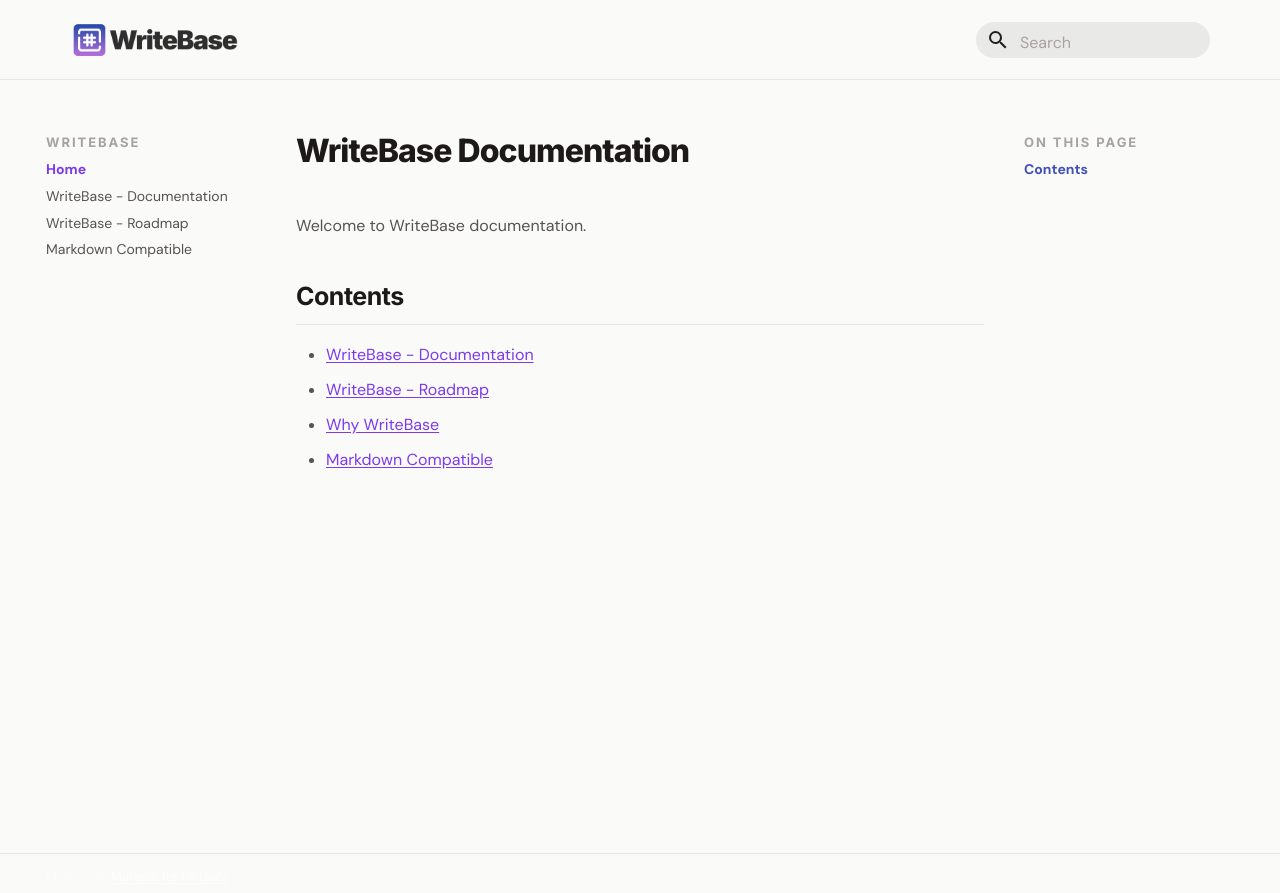
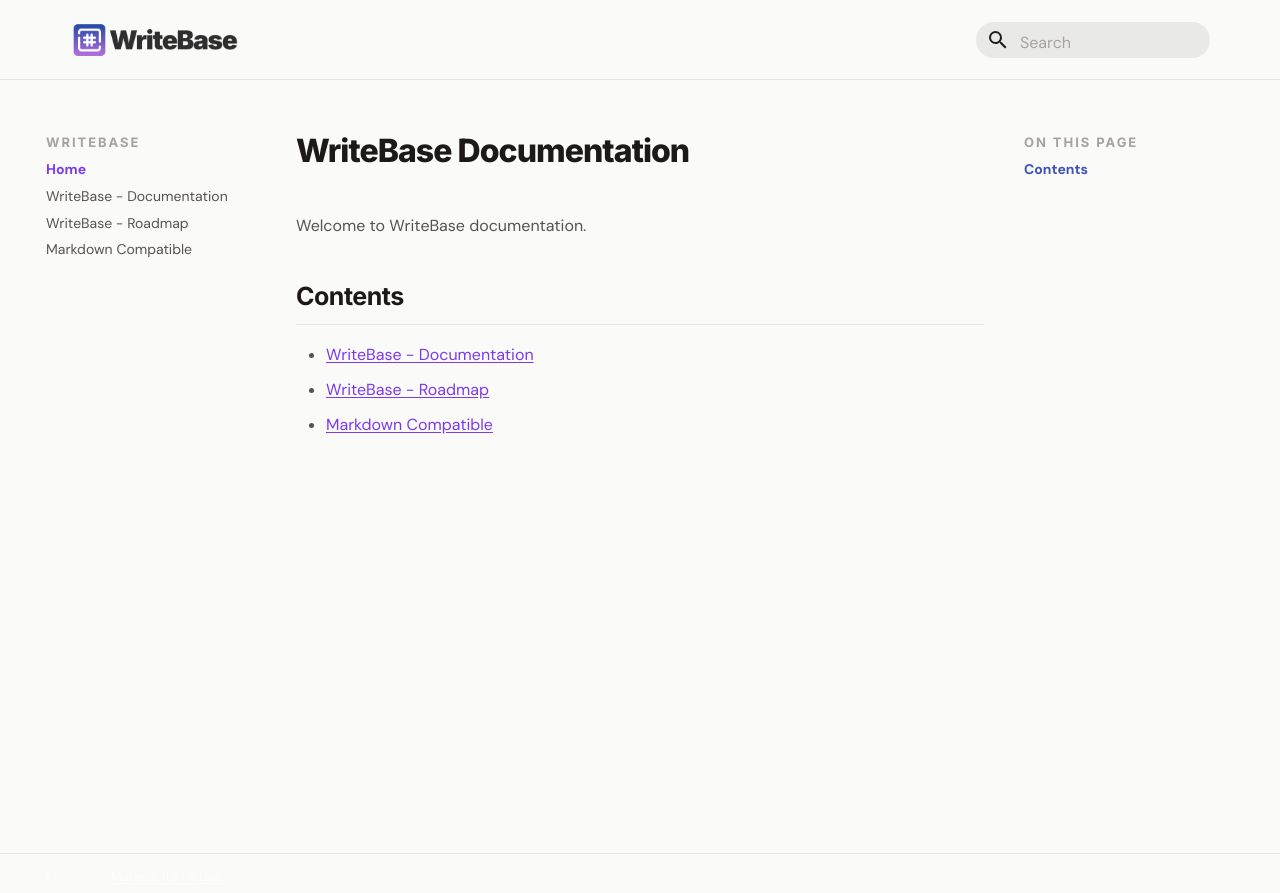
Before and after one commit to larssonhthomas-afk/writebase-docs, an MkDocs documentation site: the page built from docs/index.md, in a window 1280 px wide. Shown: the top 893 px of the page. Built offline with MkDocs 1.6.1 and Material for MkDocs 9.7.7, drawn with Linux system fonts in a browser that asks for light colours; some web fonts are replaced.

Commit message:
Update index

```diff
--- a/docs/index.md
+++ b/docs/index.md
@@ -10,5 +10,4 @@ Welcome to WriteBase documentation.
 
 - [WriteBase - Documentation](./[object Object].md)
 - [WriteBase - Roadmap](./[object Object].md)
-- [Why WriteBase](./[object Object].md)
 - [Markdown Compatible](./[object Object].md)
```
